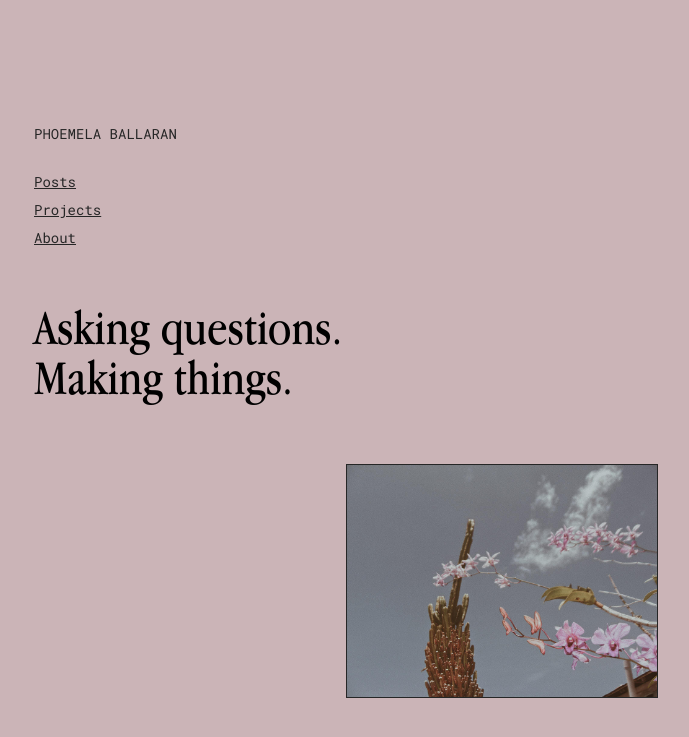
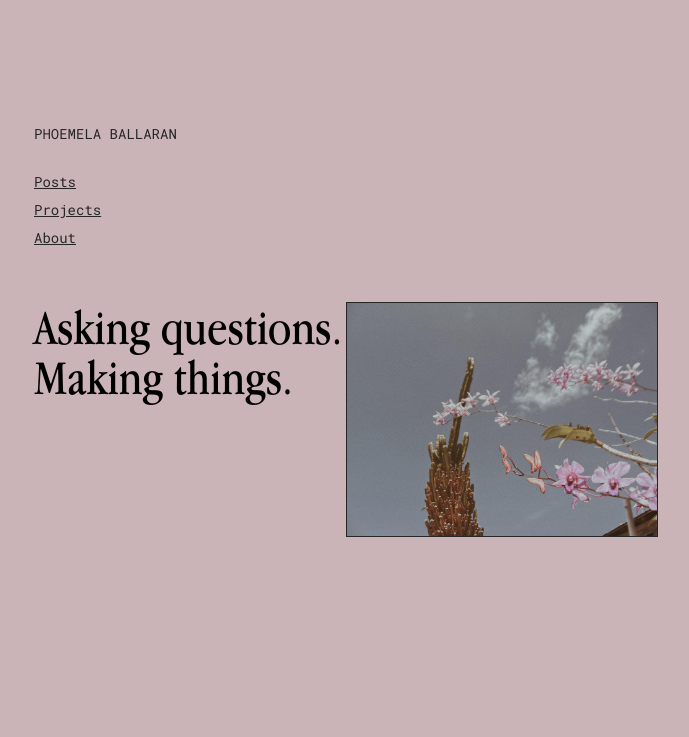
Before and after one commit to comoballar/phoemelaballaran.github.io, a Jekyll site: the page built from index.html, in a window 1280 px wide. Shown: the top 737 px of the page, without its empty margins (86-775 px from the left). Built offline with Jekyll 4.4.1, drawn with Linux system fonts in a browser that asks for light colours.

Commit message:
Update index.html

```diff
--- a/index.html
+++ b/index.html
@@ -4,10 +4,7 @@
 <body>
     <div class="post">
         <div class="post__home">
-            <h1>Asking questions.<br>Making things.</h1><br>
-            <img  align="right" src="https://phoemelaballaran.github.io/assets/sample/home.png"/>
-            <p></p>
-            <p></p>
-        </div>
+            <h1><img  align="right" src="https://phoemelaballaran.github.io/assets/sample/home.png"/>  Asking questions.<br>Making things.</h1><br>
+            </div>
     </div>
 </body>
```
